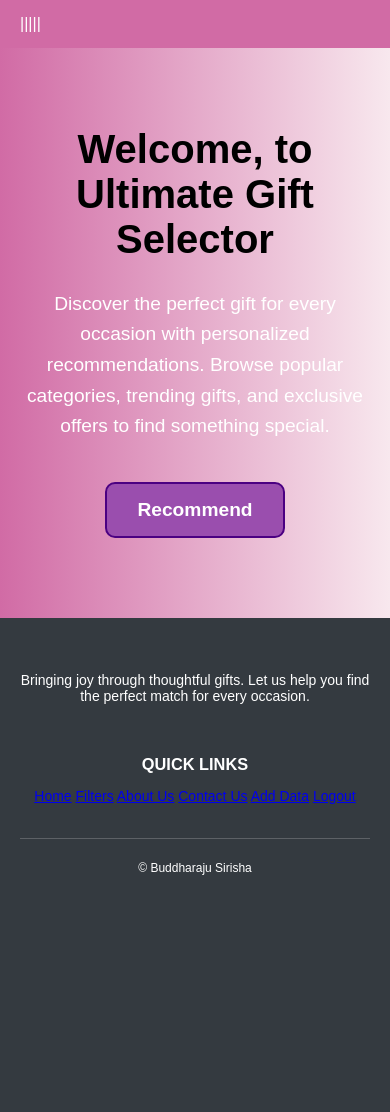
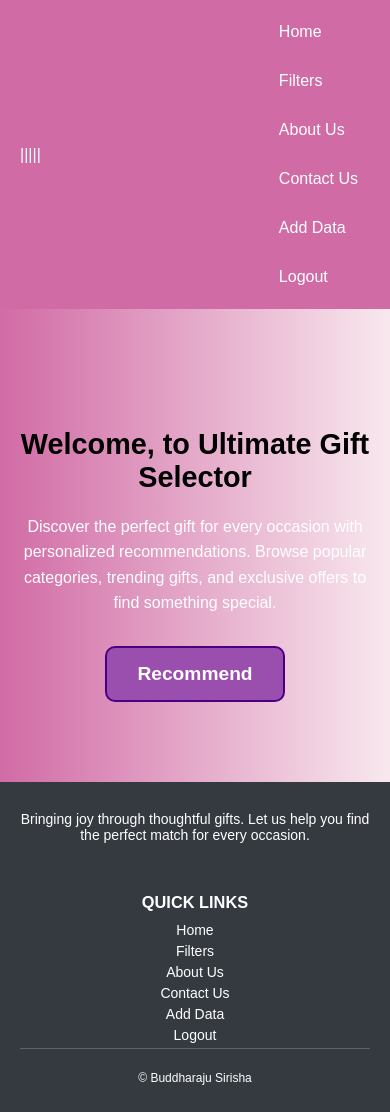
Before and after one commit to sirishabuddharaju/zithara, a Django app: page /home/ in a window 390 px wide. Before the commit the page ends 875 px from the top, so only its background shows below. Run offline with Django 5.2, Linux system fonts and the light colour scheme.

Commit message:
Your commit message describing changes

```diff
--- a/recommendation/templates/home.html
+++ b/recommendation/templates/home.html
@@ -5,13 +5,19 @@
     <meta name="viewport" content="width=device-width, initial-scale=1.0">
     <title>Ultimate Gift Selector</title>
     <style>
-        body {
+        * {
+            box-sizing: border-box;
+        }
+
+        html, body {
             margin: 0;
+            padding: 0;
             font-family: Arial, sans-serif;
             background-color: #f8e8ee;
+            min-height: 100vh;
+            display: flex;
+            flex-direction: column;
         }
-
-
 
         .navbar {
             display: flex;
@@ -20,18 +26,12 @@
             padding: 15px 20px;
             background-color: #d16ba5;
             color: white;
-            position: fixed;
-            width: 100%;
-            top: 0;
-            z-index: 1000;
         }
-
-
 
         .nav-links {
             display: flex;
             gap: 15px;
-            margin-right: 20px;
+            flex-wrap: wrap;
         }
 
         .nav-links a {
@@ -48,6 +48,7 @@
         }
 
         .main {
+            flex: 1;
             display: flex;
             flex-direction: column;
             align-items: center;
@@ -69,10 +70,6 @@
             margin-bottom: 30px;
         }
 
-        .bts {
-            margin-top: 10px;
-        }
-
         .bts a {
             display: inline-block;
             text-decoration: none;
@@ -80,7 +77,7 @@
             font-size: 1.2rem;
             font-weight: bold;
             border: 2px solid #4b0082;
-            background-color:#9a4eae ;
+            background-color:#9a4eae;
             padding: 15px 30px;
             border-radius: 10px;
             transition: all 0.3s ease;
@@ -88,15 +85,13 @@
 
         .bts a:hover {
             background-color: #4b0082;
-            color: white;
             border-color: #9370db;
         }
 
         .footer {
             background-color: #343a40;
-            color: #ffffff;
-            padding: 40px 20px;
-            text-align: center;
+            color: white;
+            padding: 15px 20px;
             font-size: 14px;
         }
 
@@ -106,13 +101,12 @@
             justify-content: space-between;
             max-width: 1200px;
             margin: auto;
-            padding-bottom: 20px;
+            gap: 20px;
         }
 
         .footer-about {
             flex: 1;
             min-width: 300px;
-            margin-bottom: 20px;
         }
 
         .footer-links {
@@ -125,55 +119,41 @@
             text-transform: uppercase;
         }
 
-        .footer-links ul {
-            list-style: none;
-            padding: 0;
+        .footer-links a {
+            display: block;
+            color: #ffffff;
+            text-decoration: none;
+            margin-bottom: 5px;
         }
 
-        .footer-links ul li {
-            margin-bottom: 8px;
-        }
-
-        .footer-links ul li a {
-            color: #ffffff;
-            text-decoration: none;
-            transition: color 0.3s;
-        }
-
-        .footer-links ul li a:hover {
+        .footer-links a:hover {
             color: #d16ba5;
         }
 
         .footer-bottom {
             border-top: 1px solid #ffffff33;
             padding-top: 10px;
+            text-align: center;
             font-size: 12px;
         }
 
         @media screen and (max-width: 768px) {
-            .menu-toggle {
-                display: block;
-            }
-
             .nav-links {
-                display: none;
-                position: absolute;
-                top: 60px;
-                right: 20px;
-                background-color: #d16ba5;
-                border-radius: 8px;
                 flex-direction: column;
-                gap: 10px;
-                padding: 10px;
-            }
-
-            .nav-links.active {
-                display: flex !important;
+                align-items: flex-start;
             }
 
             .footer-container {
                 flex-direction: column;
                 text-align: center;
+            }
+
+            .header h1 {
+                font-size: 1.8rem;
+            }
+
+            .description {
+                font-size: 1rem;
             }
         }
     </style>
@@ -181,32 +161,34 @@
 <body>
     <nav class="navbar">
         <div class="menu-toggle" onclick="toggleMenu()">|||||</div>
-        <div class="nav-links">
-
+        <div class="nav-links" id="navLinks">
             <a href="{% url 'home' %}">Home</a>
             <a href="{% url 'filter' %}">Filters</a>
             <a href="{% url 'about' %}">About Us</a>
-            <a href="{%url 'contact_view'%}">Contact Us</a>
+            <a href="{% url 'contact_view' %}">Contact Us</a>
             <a href="{% url 'admin_login' %}">Add Data</a>
             <a href="{% url 'user_logout' %}">Logout</a>
-
         </div>
     </nav>
 
     <script>
         function toggleMenu() {
-            const navLinks = document.querySelector('.nav-links');
+            const navLinks = document.getElementById('navLinks');
             navLinks.classList.toggle('active');
         }
     </script>
 
-
-
     <div class="main">
-        <div class="header"><h1>Welcome, {{ user.username }} to Ultimate Gift Selector</h1></div>
-        <div class="description">Discover the perfect gift for every occasion with personalized recommendations.
-        Browse popular categories, trending gifts, and exclusive offers to find something special.</div>
-        <div class="bts"><a href="{% url 'filter' %}">Recommend</a></div>
+        <div class="header">
+            <h1>Welcome, {{ user.username }} to Ultimate Gift Selector</h1>
+        </div>
+        <div class="description">
+            Discover the perfect gift for every occasion with personalized recommendations.
+            Browse popular categories, trending gifts, and exclusive offers to find something special.
+        </div>
+        <div class="bts">
+            <a href="{% url 'filter' %}">Recommend</a>
+        </div>
     </div>
 
     <footer class="footer">
@@ -216,16 +198,12 @@
             </div>
             <div class="footer-links">
                 <h3>Quick Links</h3>
-            <ul>
                 <a href="{% url 'home' %}">Home</a>
                 <a href="{% url 'filter' %}">Filters</a>
                 <a href="{% url 'about' %}">About Us</a>
-            <a href="{%url 'contact_view'%}">Contact Us</a>
+                <a href="{% url 'contact_view' %}">Contact Us</a>
                 <a href="{% url 'admin_login' %}">Add Data</a>
                 <a href="{% url 'user_logout' %}">Logout</a>
-
-
-            </ul>
             </div>
         </div>
         <div class="footer-bottom">
```
Lines whose indentation alone changed are shown as unchanged.
